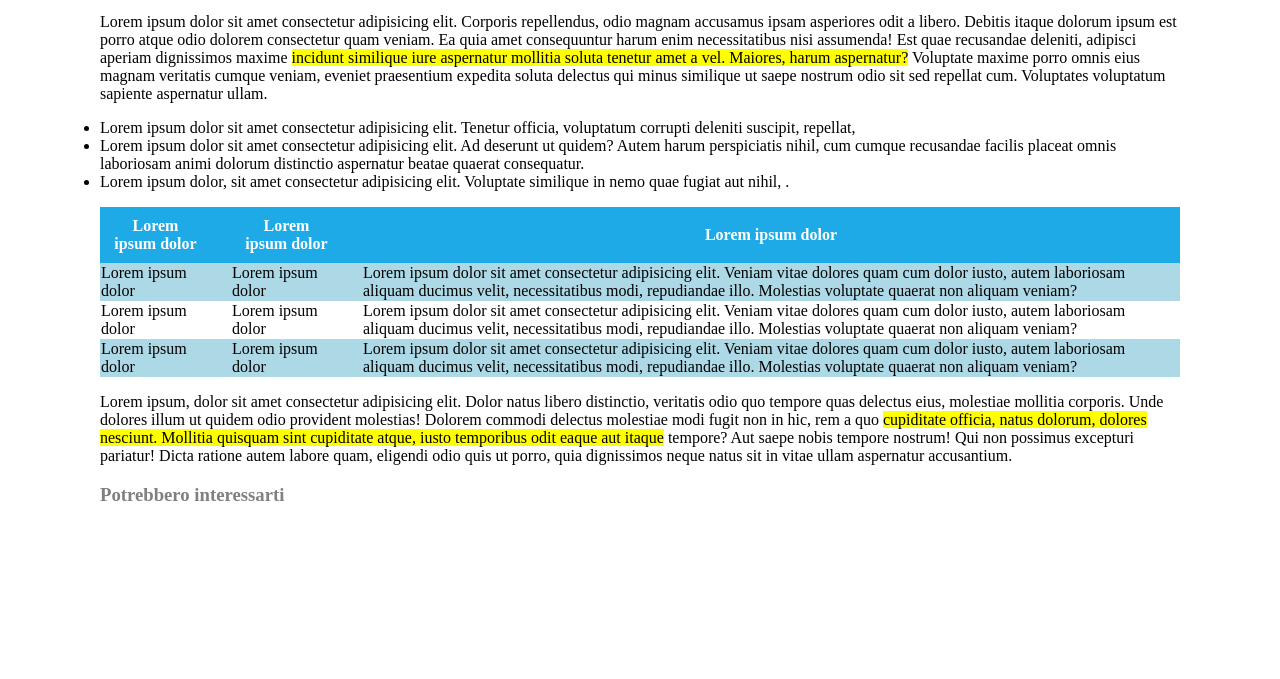
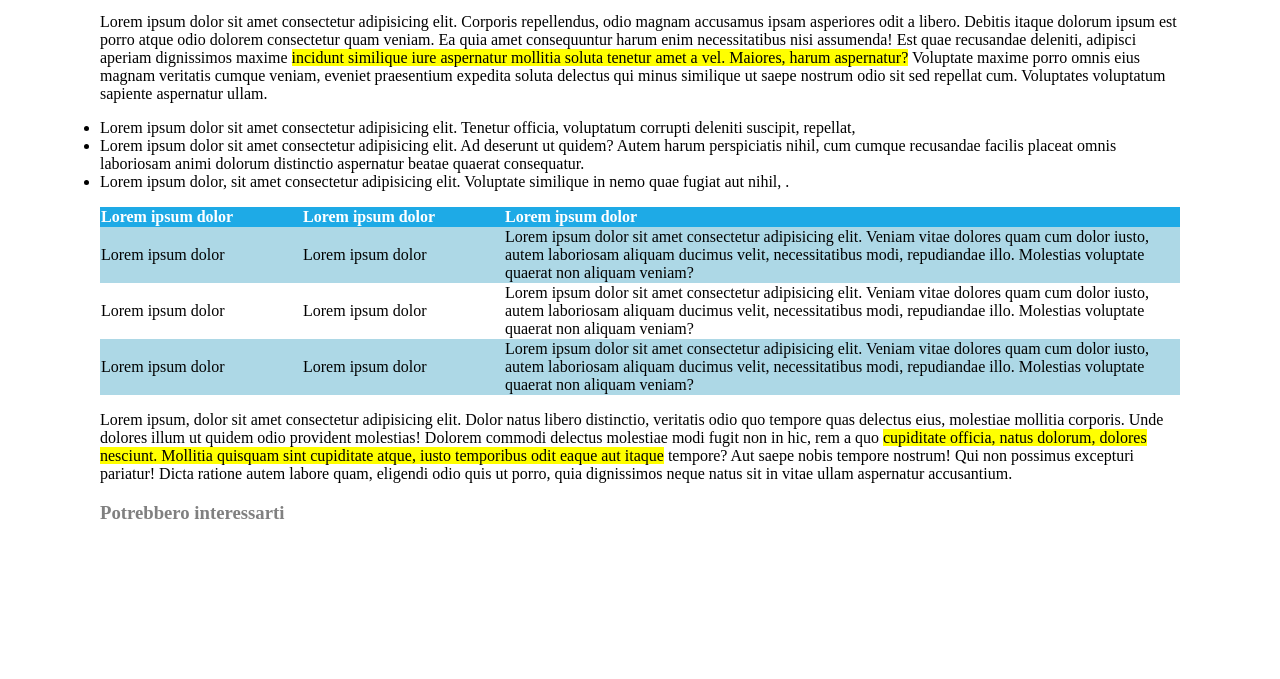
Before and after one commit to FrancescoMiliotti/html-css-booleaner, a plain HTML site: page index.html in a window 1280 px wide. Shown: the part 321-1000 px from the top of the page. Drawn offline with Linux system fonts and the light colour scheme.

Commit message:
modifiche finali

```diff
--- a/index.html
+++ b/index.html
@@ -64,38 +64,31 @@
 
                 <thead>
                     <tr>
-                        <th>Lorem ipsum dolor</th>
-                        <th></th>
-                        <th>Lorem ipsum dolor</th>
-                        <th></th>
+                        <th class="th-coloumn">Lorem ipsum dolor</th>
+                        <th class="th-coloumn">Lorem ipsum dolor</th>
                         <th>Lorem ipsum dolor</th>
                     </tr>
+
                 </thead>
                 <tbody>
 
                     <tr class="even">
                         <td>Lorem ipsum dolor </td>
-                        <td></td>
                         <td>Lorem ipsum dolor </td>
-                        <td></td>
                         <td>Lorem ipsum dolor sit amet consectetur adipisicing elit. Veniam vitae dolores quam cum dolor
                             iusto, autem laboriosam aliquam ducimus velit, necessitatibus modi, repudiandae illo.
                             Molestias voluptate quaerat non aliquam veniam?</td>
                     </tr>
                     <tr>
                         <td>Lorem ipsum dolor </td>
-                        <td></td>
                         <td>Lorem ipsum dolor </td>
-                        <td></td>
                         <td>Lorem ipsum dolor sit amet consectetur adipisicing elit. Veniam vitae dolores quam cum dolor
                             iusto, autem laboriosam aliquam ducimus velit, necessitatibus modi, repudiandae illo.
                             Molestias voluptate quaerat non aliquam veniam?</td>
                     </tr>
                     <tr class="even">
                         <td>Lorem ipsum dolor </td>
-                        <td></td>
                         <td>Lorem ipsum dolor </td>
-                        <td></td>
                         <td>Lorem ipsum dolor sit amet consectetur adipisicing elit. Veniam vitae dolores quam cum dolor
                             iusto, autem laboriosam aliquam ducimus velit, necessitatibus modi, repudiandae illo.
                             Molestias voluptate quaerat non aliquam veniam?</td>
@@ -126,11 +119,11 @@
             </h3>
 
             <div class="box" id="monitor">
-                <p>Lorem ipsum dolor</p>
+                <p class="padding10">Lorem ipsum dolor</p>
             </div>
 
             <div class="box" id="graph">
-                <p>Lorem ipsum dolor</p>
+                <p class="padding10">Lorem ipsum dolor</p>
             </div>
 
         </footer>
--- a/style.css
+++ b/style.css
@@ -21,6 +21,7 @@ header {
     max-width: 1080px;
     margin: 0 auto;
 }
+
 
 main.footer {
     margin-left: 50px;
@@ -57,6 +58,7 @@ ul {
 table {
 
     border-collapse: collapse;
+    text-align: left;
 }
 
 thead {
@@ -64,12 +66,10 @@ thead {
     color: white;
 }
 
-th {
-    padding: 10px;
-}
 
 .even {
     background-color: lightblue;
+
 }
 
 h3 {
@@ -82,16 +82,25 @@ h3 {
     color: white;
     font-size: 20px;
     font-weight: bold;
+    background-size: cover;
 
 }
 
 #monitor {
     background-image: url(./img/monitor.jpg);
-    background-size: cover;
 
 }
 
-#graph{
+#graph {
     background-image: url(./img/graph.jpg);
-    background-size: cover;
+
 }
+
+.padding10 {
+    padding: 10px 10px;
+}
+
+.th-coloumn {
+    width: 200px;
+
+}
```
